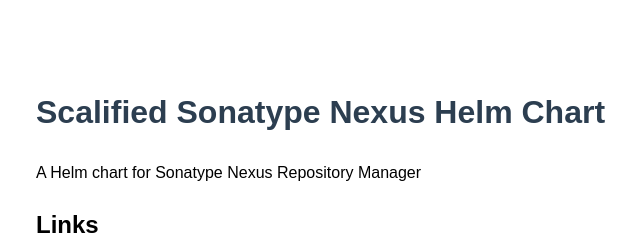
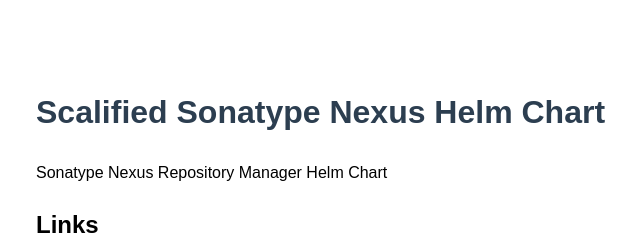
Before and after one commit to Scalified/helm-nexus, a plain HTML site: page index.html in a window 1280 px wide. Shown: the top 250 px of the page, 254-894 px from the left. Drawn offline with Linux system fonts and the light colour scheme.

Commit message:
Update index.yaml
Signed-off-by: vbaidak <vbaidak@users.noreply.github.com>

```diff
--- a/index.html
+++ b/index.html
@@ -26,7 +26,7 @@
 </head>
 <body>
   <h1>Scalified Sonatype Nexus Helm Chart</h1>
-  <p>A Helm chart for Sonatype Nexus Repository Manager</p>
+  <p>Sonatype Nexus Repository Manager Helm Chart</p>
 
   <h2>Links</h2>
   <ul>
```
Also changed, not shown: 1 other file.
